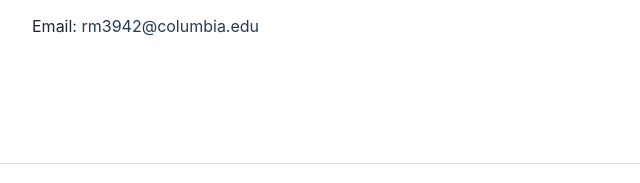
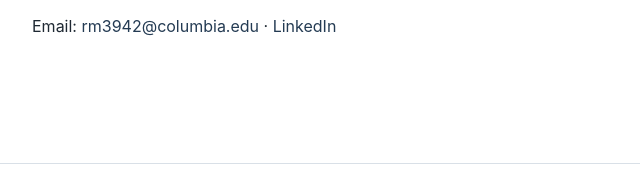
Before and after one commit to ReihanehMalekian/reihanehmalekian.github.io, a plain HTML site: page index.html in a window 1280 px wide. Shown: the part 1320-1503 px from the top of the page, 158-798 px from the left. Drawn offline with Linux system fonts and the light colour scheme.

Commit message:
Add LinkedIn link to contact information
Updated contact information to include LinkedIn link.

```diff
--- a/index.html
+++ b/index.html
@@ -340,9 +340,10 @@
         Columbia University<br />
         New York, NY
       </p>
-      <p>
-        Email: <a href="mailto:rm3942@columbia.edu">rm3942@columbia.edu</a>
-      </p>
+    <p>
+  Email: <a href="mailto:rm3942@columbia.edu">rm3942@columbia.edu</a> ·
+  <a href="https://www.linkedin.com/in/reihaneh-malekian-565b5b342/" target="_blank" rel="noopener">LinkedIn</a>
+</p>
     </section>
   </main>
 
```
